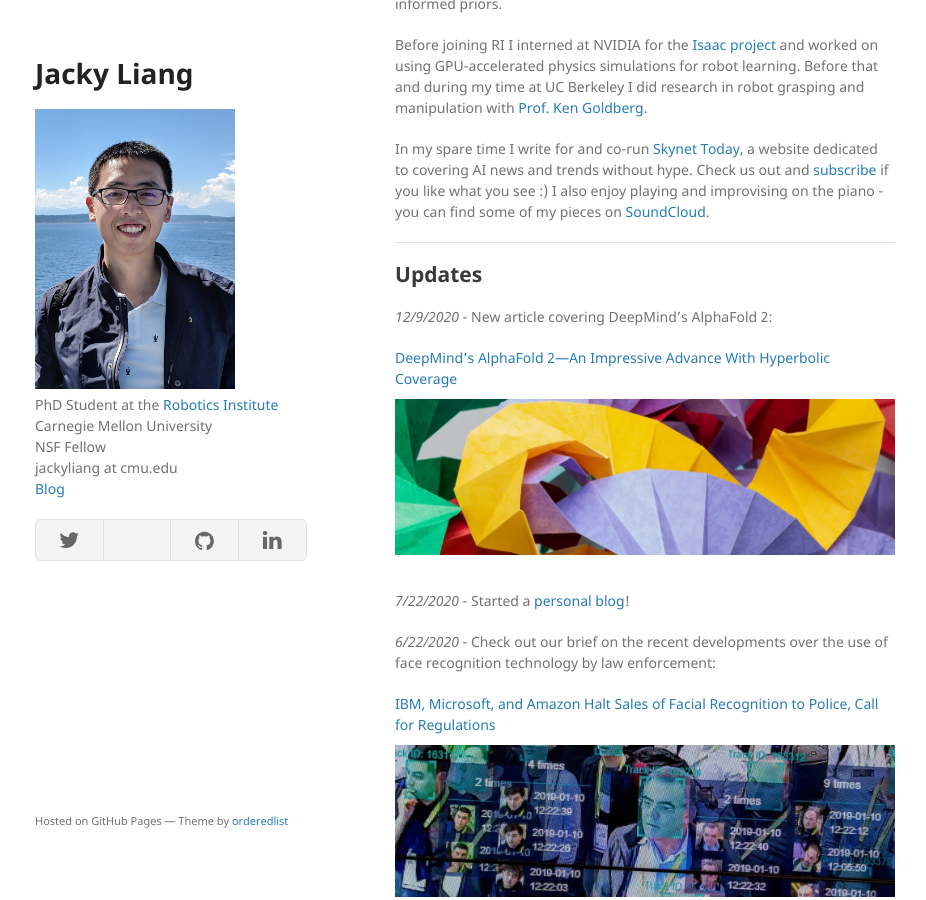
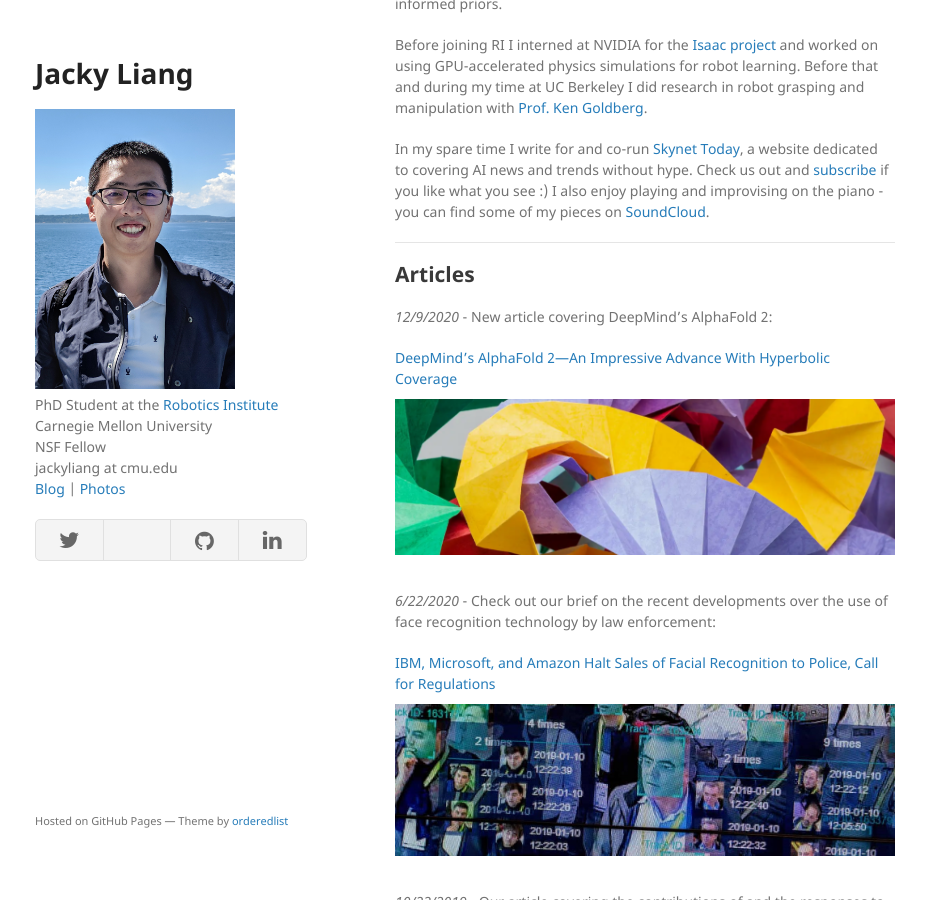
Before and after one commit to jacky-liang/jacky.io, a Jekyll site: the page built from index.md, in a window 1280 px wide and 900 px high, scrolled down 275 px. Shown: the whole window, without its empty margins (175-1101 px from the left). Built offline with Jekyll 4.4.1, drawn with Linux system fonts in a browser that asks for light colours; a style sheet for code colours, icons or effects is not loaded; our own code applies the rules of GitHub Pages for plain Markdown files.

Commit message:
made updates only about articles added link to photos

```diff
--- a/_layouts/default.html
+++ b/_layouts/default.html
@@ -52,7 +52,8 @@
           Carnegie Mellon University <br>
           NSF Fellow <br>
           jackyliang at cmu.edu <br>
-          <a href="/blog"> Blog </a>
+          <a href="/blog"> Blog </a> |
+          <a href="//photos.jacky.io"> Photos </a>
         </p>
         <ul>
             <li>
--- a/index.md
+++ b/index.md
@@ -17,14 +17,12 @@ I also enjoy playing and improvising on the piano - you can find some of my piec
 
 <hr>
 
-## Updates
+## Articles
 
 *12/9/2020* - New article covering DeepMind's AlphaFold 2:
 
 [DeepMind’s AlphaFold 2—An Impressive Advance With Hyperbolic Coverage](https://www.skynettoday.com/briefs/alphafold2)
 [<img class="pub-img" src="{{ site.baseurl }}assets/imgs/alphafold2.png">](https://www.skynettoday.com/briefs/alphafold2)
-
-*7/22/2020* - Started a [personal blog](/blog)!
 
 *6/22/2020* - Check out our brief on the recent developments over the use of face recognition technology by law enforcement:
 
```
